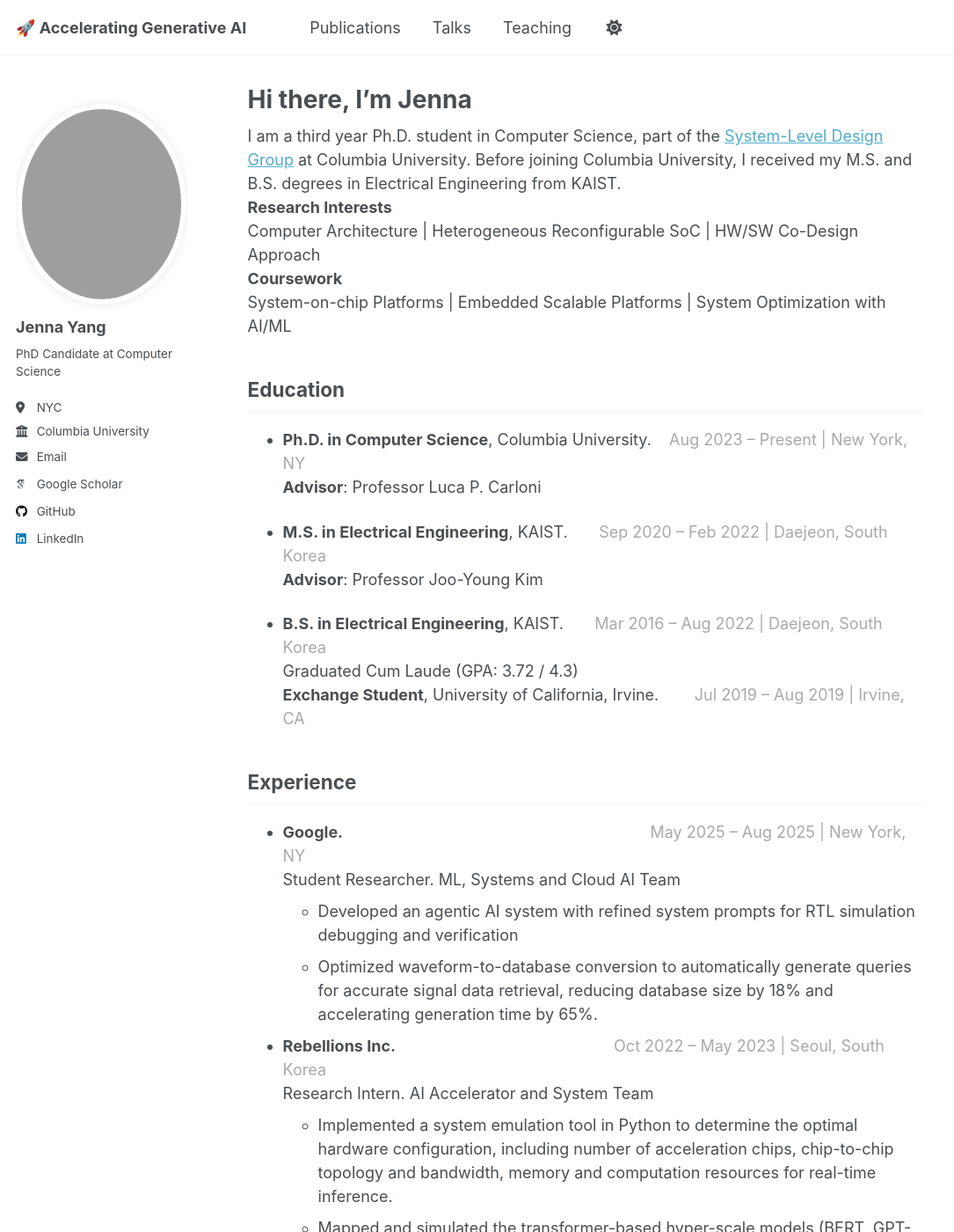
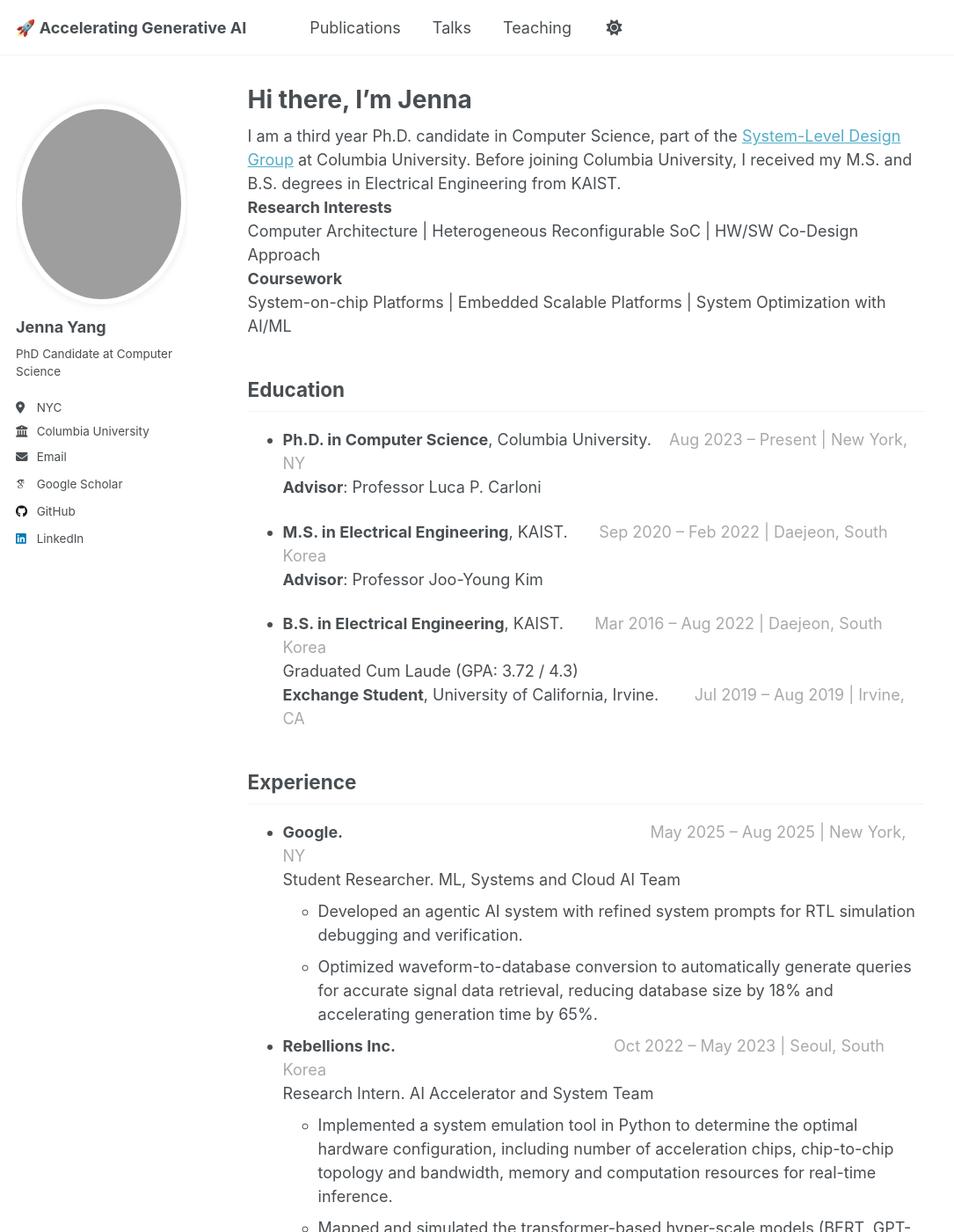
Before and after one commit to jenna-yang/jenna-yang.github.io, a Jekyll site: the page built from _pages/about.md, in a window 1280 px wide and 1400 px high. Shown: the whole window at 88% size, without its empty margins (0-1085 px from the left). Built offline with Jekyll 4.4.1, drawn with Linux system fonts in a browser that asks for light colours; some web fonts are replaced.

Commit message:
update candidate - fix typo

```diff
--- a/_pages/about.md
+++ b/_pages/about.md
@@ -8,7 +8,7 @@ redirect_from:
   - /about.html
 ---
 
-I am a third year Ph.D. student in Computer Science, part of the [System-Level Design Group](https://sld.cs.columbia.edu/) at Columbia University. Before joining Columbia University, I received my M.S. and B.S. degrees in Electrical Engineering from KAIST. <br>
+I am a third year Ph.D. candidate in Computer Science, part of the [System-Level Design Group](https://sld.cs.columbia.edu/) at Columbia University. Before joining Columbia University, I received my M.S. and B.S. degrees in Electrical Engineering from KAIST. <br>
 **Research Interests**<br>
 Computer Architecture | Heterogeneous Reconfigurable SoC | HW/SW Co-Design Approach
 <br>
@@ -33,7 +33,7 @@ System-on-chip Platforms | Embedded Scalable Platforms | System Optimization wit
 ## Experience
 - **Google.**&nbsp;&nbsp;&nbsp;&nbsp;&nbsp;&nbsp;&nbsp;&nbsp;&nbsp;&nbsp;&nbsp;&nbsp;&nbsp;&nbsp;&nbsp;&nbsp;&nbsp;&nbsp;&nbsp;&nbsp;&nbsp;&nbsp;&nbsp;&nbsp;&nbsp;&nbsp;&nbsp;&nbsp;&nbsp;&nbsp;&nbsp;&nbsp;&nbsp;&nbsp;&nbsp;&nbsp;&nbsp;&nbsp;&nbsp;&nbsp;&nbsp;&nbsp;&nbsp;&nbsp;&nbsp;&nbsp;&nbsp;&nbsp;&nbsp;&nbsp;&nbsp;&nbsp;&nbsp;&nbsp;&nbsp;&nbsp;&nbsp;&nbsp;&nbsp;&nbsp;&nbsp;&nbsp;&nbsp;&nbsp;&nbsp;&nbsp;&nbsp;&nbsp;   <span style="color:darkgray">May 2025 – Aug 2025 | New York, NY</span>
 Student Researcher. ML, Systems and Cloud AI Team<br>
-  - Developed an agentic AI system with refined system prompts for RTL simulation debugging and verification<br>
+  - Developed an agentic AI system with refined system prompts for RTL simulation debugging and verification.<br>
   - Optimized waveform-to-database conversion to automatically generate queries for accurate signal data retrieval, reducing database size by 18% and accelerating generation time by 65%.<br>
 - **Rebellions Inc.**&nbsp;&nbsp;&nbsp;&nbsp;&nbsp;&nbsp;&nbsp;&nbsp;&nbsp;&nbsp;&nbsp;&nbsp;&nbsp;&nbsp;&nbsp;&nbsp;&nbsp;&nbsp;&nbsp;&nbsp;&nbsp;&nbsp;&nbsp;&nbsp;&nbsp;&nbsp;&nbsp;&nbsp;&nbsp;&nbsp;&nbsp;&nbsp;&nbsp;&nbsp;&nbsp;&nbsp;&nbsp;&nbsp;&nbsp;&nbsp;&nbsp;&nbsp;&nbsp;&nbsp;&nbsp;&nbsp;&nbsp;&nbsp;   <span style="color:darkgray">Oct 2022 – May 2023 | Seoul, South Korea</span>
 Research Intern. AI Accelerator and System Team<br>
```
